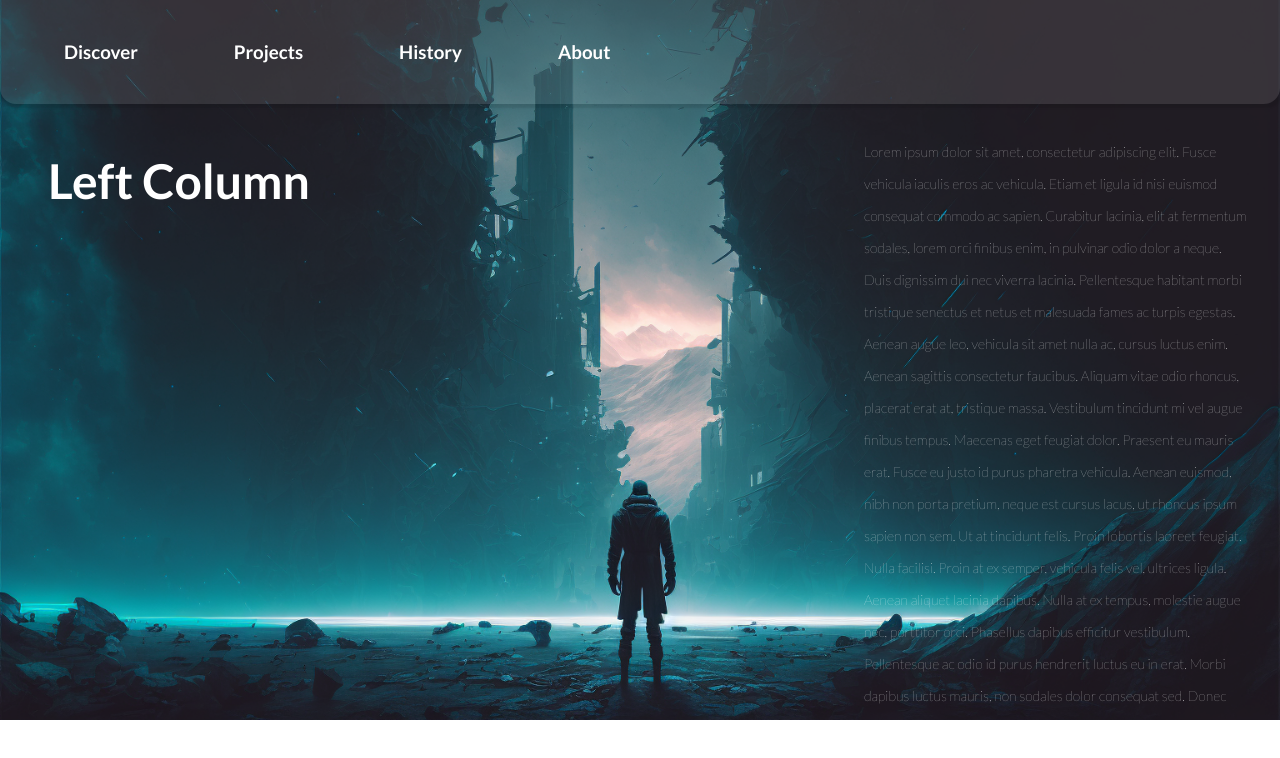
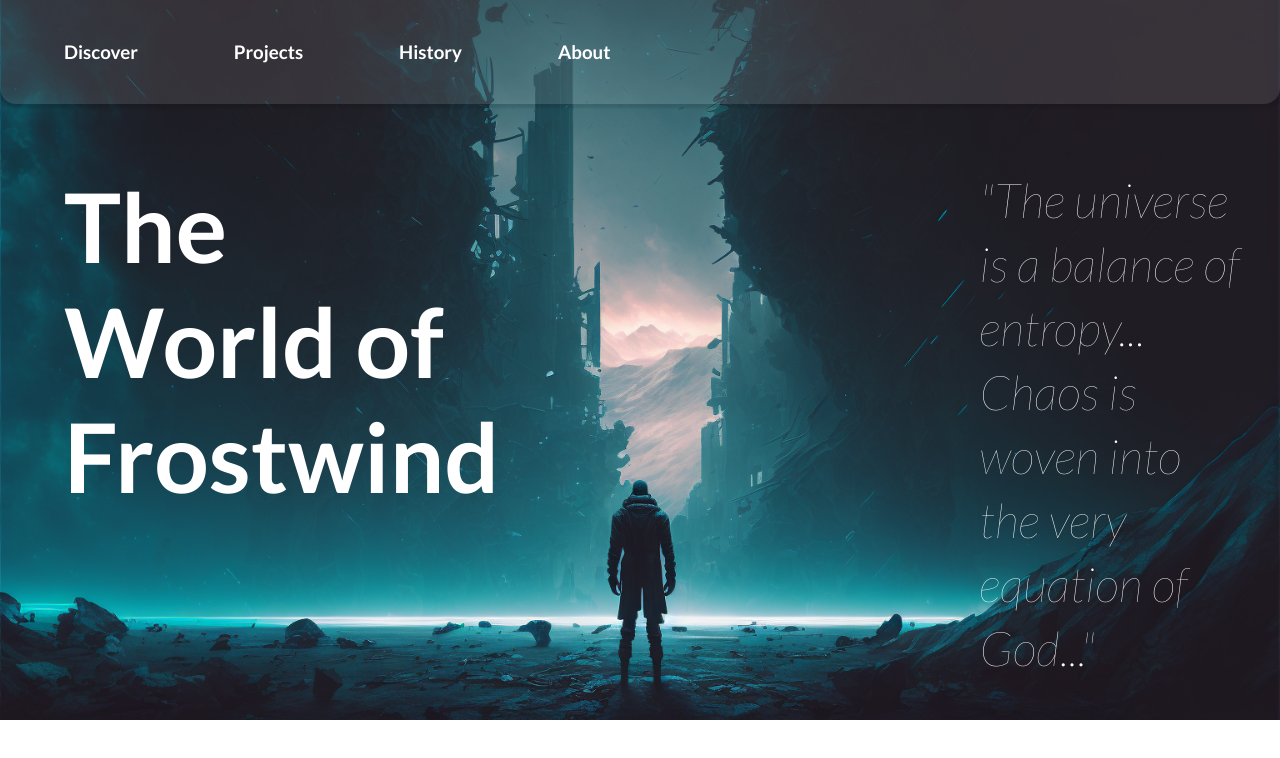
Before and after one commit to TheWorldofFrostwind/frost-wind, an Angular app in the folder frostwind/: page / in a window 1280 px wide. Shown: the top 758 px of the page. Built offline with nearby package versions, Linux system fonts and the light colour scheme.

Commit message:
T-10: Desktop work on landing page

```diff
--- a/frostwind/src/app/landing-page/landing-page.component.html
+++ b/frostwind/src/app/landing-page/landing-page.component.html
@@ -1,31 +1,10 @@
 <div *ngIf="isDesktop" class="container">
   <img class="landing-cover" src="assets/cover/landing/frostwind-desktop.png" />
   <div class="cover-image-text-container">
-    <div class="landing-cover-left">Left Column</div>
+    <div class="landing-cover-left text-center">The World of Frostwind</div>
     <div class="landing-cover-right">
-      Lorem ipsum dolor sit amet, consectetur adipiscing elit. Fusce vehicula
-      iaculis eros ac vehicula. Etiam et ligula id nisi euismod consequat
-      commodo ac sapien. Curabitur lacinia, elit at fermentum sodales, lorem
-      orci finibus enim, in pulvinar odio dolor a neque. Duis dignissim dui nec
-      viverra lacinia. Pellentesque habitant morbi tristique senectus et netus
-      et malesuada fames ac turpis egestas. Aenean augue leo, vehicula sit amet
-      nulla ac, cursus luctus enim. Aenean sagittis consectetur faucibus.
-      Aliquam vitae odio rhoncus, placerat erat at, tristique massa. Vestibulum
-      tincidunt mi vel augue finibus tempus. Maecenas eget feugiat dolor.
-      Praesent eu mauris erat. Fusce eu justo id purus pharetra vehicula. Aenean
-      euismod, nibh non porta pretium, neque est cursus lacus, ut rhoncus ipsum
-      sapien non sem. Ut at tincidunt felis. Proin lobortis laoreet feugiat.
-      Nulla facilisi. Proin at ex semper, vehicula felis vel, ultrices ligula.
-      Aenean aliquet lacinia dapibus. Nulla at ex tempus, molestie augue nec,
-      porttitor orci. Phasellus dapibus efficitur vestibulum. Pellentesque ac
-      odio id purus hendrerit luctus eu in erat. Morbi dapibus luctus mauris,
-      non sodales dolor consequat sed. Donec tempus sollicitudin ipsum, sit amet
-      interdum leo fringilla auctor. Pellentesque sed nunc dolor. Donec in ipsum
-      volutpat, tristique odio vitae, euismod ante. Donec nec porttitor ligula.
-      Donec dui turpis, lobortis eget metus sit amet, mattis interdum nulla.
-      Nullam quis pharetra dolor, vitae ultrices mauris. Quisque vehicula sapien
-      et mi tincidunt tempor. Sed egestas eget lectus tincidunt imperdiet. Ut a
-      ex augue.
+      "The universe is a balance of entropy... Chaos is woven into the very
+      equation of God..."
     </div>
   </div>
 </div>
--- a/frostwind/src/app/landing-page/landing-page.component.scss
+++ b/frostwind/src/app/landing-page/landing-page.component.scss
@@ -10,19 +10,21 @@
 
 
   .landing-cover-left {
-    padding: 3rem;
+    padding: 4rem;
     color: white;
-    font-size: 48px;
+    font-size: 96px;
     font-weight: bold;
     max-height: 960px;
+
   }
 
   .landing-cover-right {
-    padding: 2rem;
+    padding: 4rem 2rem 2rem;
     color: white;
-    font-size: 14px;
+    font-size: 3rem;
     font-weight: lighter;
-    line-height: 2rem;
+    line-height: 4rem;
+    font-style: italic;
     max-height: 960px;
   }
 
--- a/frostwind/src/app/landing-page/landing-page.component.ts
+++ b/frostwind/src/app/landing-page/landing-page.component.ts
@@ -21,7 +21,5 @@ export class LandingPageComponent implements OnInit {
         this.isMobile = isMobile;
         this.isDesktop = !isMobile;
       });
-    console.log(this.isMobile);
-    console.log(this.isDesktop);
   }
 }
```
